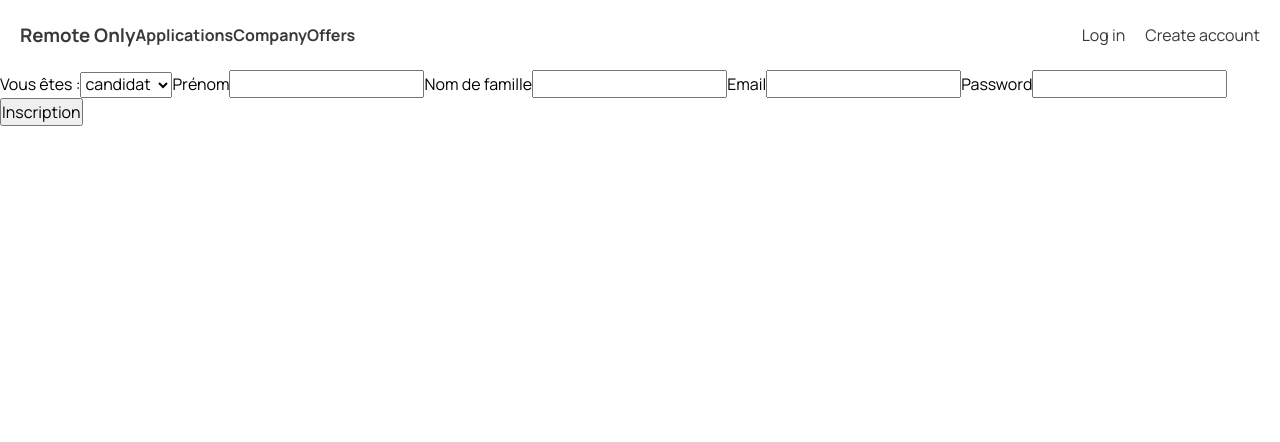
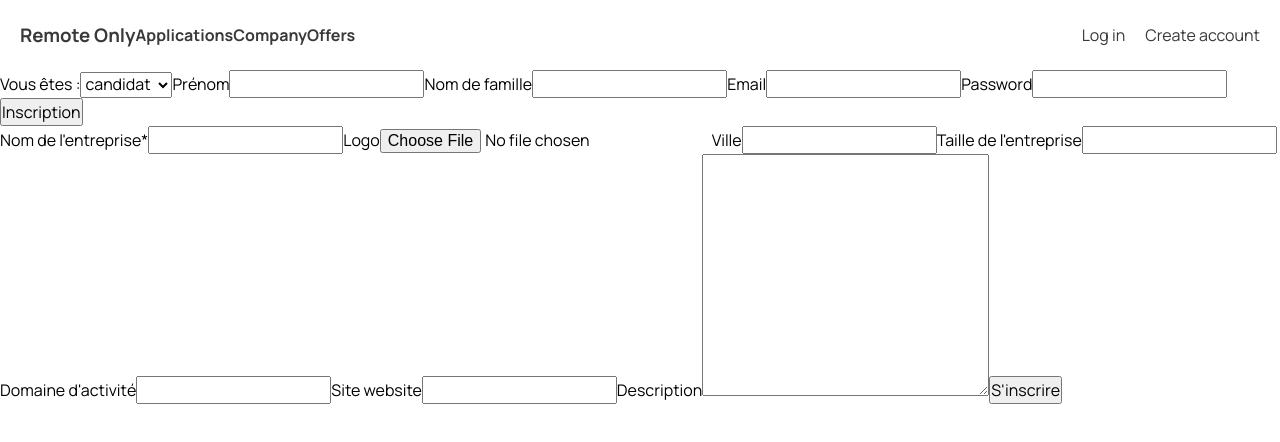
Before and after one commit to august159/Client_RemoteOnly, a React (Create React App) app: page /signup in a window 1280 px wide. Shown: the top 442 px of the page. Built offline with nearby package versions, Linux system fonts and the light colour scheme; no server answers.

Commit message:
Work on forms

```diff
--- a/src/components/Forms/OfferForm.jsx
+++ b/OfferForm.jsx
@@ -1,6 +1,5 @@
-import axios from "axios";
 import React, { Component } from "react";
-import apiHandler from "../../api/apiHandler";
+import apiHandler from "./src/api/apiHandler";
 
 class OfferForm extends Component {
   state = {
@@ -44,7 +43,7 @@ class OfferForm extends Component {
 
   render() {
     return (
-      <form method="" onSubmit={this.handleSubmit}>
+      <form onSubmit={this.handleSubmit}>
         <div>
           <label htmlFor="title">Intitulé du poste</label>
           <input
--- /dev/null
+++ b/src/components/Forms/CompanyForm.jsx
@@ -0,0 +1,128 @@
+import React, { Component } from "react";
+import service from "../../api/apiHandler";
+import { withRouter } from "react-router-dom";
+
+export class CompanyForm extends Component {
+  state = {
+    name: "",
+    logo: null,
+    city: "",
+    size: "",
+    industry: "",
+    website: "",
+    description: "",
+  };
+
+  handleChange = (event) => {
+    const { name, value } = event.target;
+    this.setState({ [name]: value });
+  };
+
+  handleFile = (event) => {
+    this.setState({ logo: event.target.files[0] });
+  };
+
+  handleSubmit = (event) => {
+    event.preventDefault();
+    const {
+      name,
+      logo,
+      city,
+      size,
+      industry,
+      website,
+      description,
+    } = this.state;
+    const formData = new FormData();
+    formData.append("name", name);
+    formData.append("logo", logo);
+    formData.append("city", city);
+    formData.append("size", size);
+    formData.append("industry", industry);
+    formData.append("website", website);
+    formData.append("description", description);
+
+    service
+      .postCompany(formData)
+      .then((response) => {
+        console.log(response.data);
+        this.props.history.push("/company"); // Redirection to company dashboard
+      })
+      .catch((error) => {
+        console.dir(error);
+      });
+  };
+
+  render() {
+    return (
+      <form>
+        <label htmlFor="company">Nom de l'entreprise*</label>
+        <input
+          className="input"
+          type="text"
+          id="company"
+          name="company"
+          value={this.state.company}
+          onChange={this.handleChange}
+        />
+        <label htmlFor="logo">Logo</label>
+        <input
+          className="input"
+          type="file"
+          id="logo"
+          name="logo"
+          value={this.state.logo}
+          onChange={this.handleFile}
+        />
+        <label htmlFor="city">Ville</label>
+        <input
+          className="input"
+          type="text"
+          id="city"
+          name="city"
+          value={this.state.city}
+          onChange={this.handleChange}
+        />
+        <label htmlFor="size">Taille de l'entreprise</label>
+        <input
+          className="input"
+          type="number"
+          id="size"
+          name="size"
+          value={this.state.size}
+          onChange={this.handleChange}
+        />
+        <label htmlFor="industry">Domaine d'activité</label>
+        <input
+          className="input"
+          type="text"
+          id="industry"
+          name="industry"
+          value={this.state.industry}
+          onChange={this.handleChange}
+        />
+        <label htmlFor="website">Site website</label>
+        <input
+          className="input"
+          type="text"
+          id="website"
+          name="website"
+          value={this.state.website}
+          onChange={this.handleChange}
+        />
+        <label htmlFor="description">Description</label>
+        <textarea
+          name="description"
+          id="description"
+          cols="30"
+          rows="10"
+          value={this.state.description}
+          onChange={this.handleChange}
+        />
+        <button>S'inscrire</button>
+      </form>
+    );
+  }
+}
+
+export default withRouter(CompanyForm);
--- a/src/pages/Signup.jsx
+++ b/src/pages/Signup.jsx
@@ -1,8 +1,14 @@
 import React from "react";
 import FormSignup from "../components/Forms/FormSignup";
+import CompanyForm from "./../components/Forms/CompanyForm";
 
 const Signup = (props) => {
-  return <FormSignup />;
+  return (
+    <div>
+      <FormSignup />
+      <CompanyForm />
+    </div>
+  );
 };
 
 export default Signup;
```
Also changed, not shown: src/components/Forms/ApplicationForm.jsx (+6 -1 lines).
